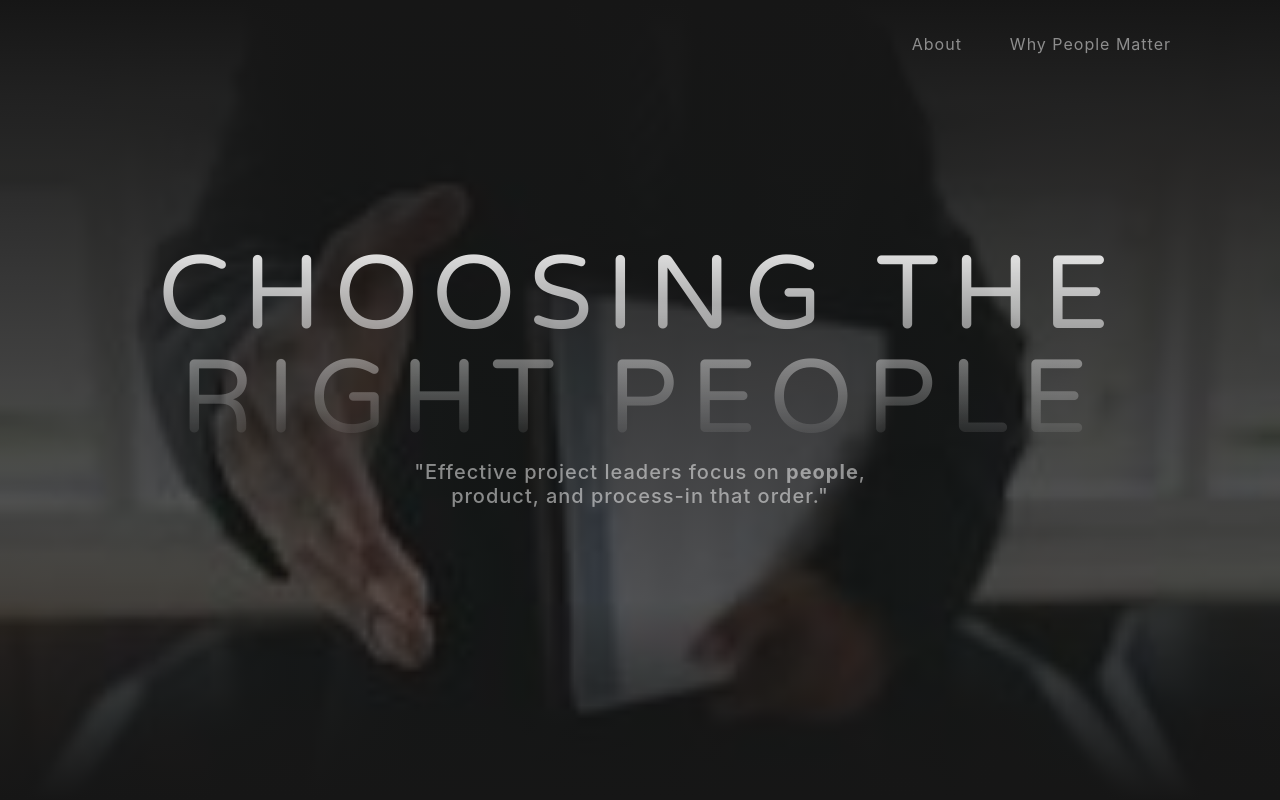
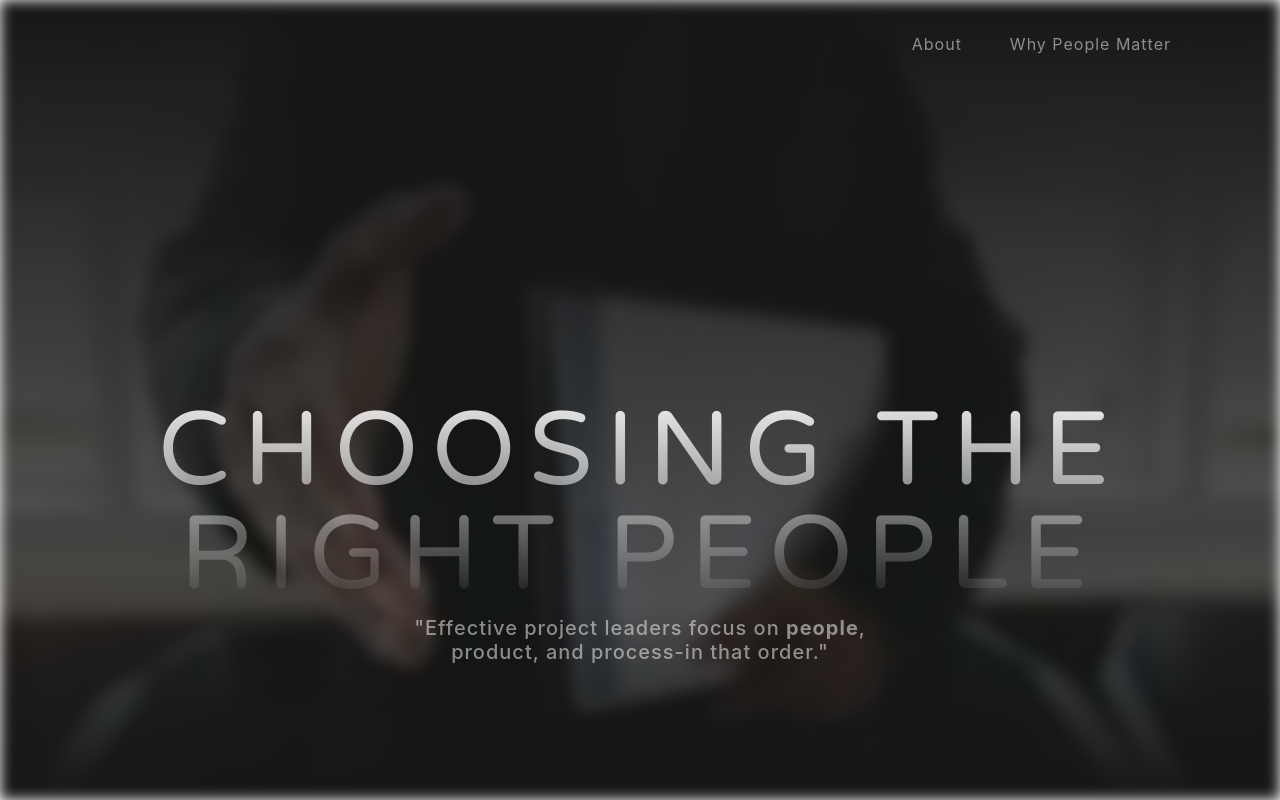
Before and after one commit to davidcloak/SelfOrganizingTeams, a website with bundled scripts: page index.html in a window 1280 px wide. Shown: the top 800 px of the page. Built offline with nearby package versions, Linux system fonts and the light colour scheme.

Commit message:
missionStatement img
fixed css for mission statement imge and text

```diff
--- a/css/grayscale.css
+++ b/css/grayscale.css
@@ -90,6 +90,7 @@
   height: auto;
   min-height: 35rem;
   padding: 15rem 0;
+  filter: blur(7px);
   background: linear-gradient(to bottom, rgba(22, 22, 22, 1) 0%, rgba(22, 22, 22, 0.7) 75%, #161616 100%), url("../img/handReachingOut.jfif");
   background-position: center;
   background-repeat: no-repeat;
--- a/customStyle.css
+++ b/customStyle.css
@@ -6,3 +6,56 @@
 #Qualities img{
     filter: blur(5px) grayscale();
 }
+
+#container{
+    position:relative;
+    width: 100%;
+    height: auto;
+}
+.centered{
+    position: absolute;
+    left: 50%;
+    transform: translate(-50%, -50%);
+
+    width: 100%;
+    height: auto;
+    min-height: 35rem;
+}
+
+.centered h1 {
+  font-family: 'Varela Round';
+  font-size: 2.5rem;
+  line-height: 2.5rem;
+  letter-spacing: 0.8rem;
+  background: -webkit-linear-gradient(rgba(255, 255, 255, 0.9), rgba(255, 255, 255, 0));
+  -webkit-text-fill-color: transparent;
+  -webkit-background-clip: text;
+}
+
+.centered h2 {
+  max-width: 20rem;
+  font-size: 1rem;
+}
+
+@media (min-width: 768px) {
+  .centered h1 {
+    font-size: 4rem;
+    line-height: 4rem;
+  }
+}
+
+@media (min-width: 992px) {
+  .centered{
+    height: 100vh;
+    padding: 0;
+  }
+  .centered h1 {
+    font-size: 6.5rem;
+    line-height: 6.5rem;
+    letter-spacing: 0.8rem;
+  }
+  .centered h2 {
+    max-width: 30rem;
+    font-size: 1.25rem;
+  }
+}
--- a/index.html
+++ b/index.html
@@ -47,14 +47,18 @@
     </nav>
 
     <!-- Header -->
+    <div id="container">
     <header class="masthead">
         <div class="container d-flex h-100 align-items-center">
-            <div class="mx-auto text-center">
-                <h1 class="mx-auto my-0 text-uppercase">Choosing The Right People</h1>
-                <h2 class="text-white-50 mx-auto mt-2 mb-5">"Effective project leaders focus on <strong>people</strong>, product, and process-in that order."</h2>
-            </div>
         </div>
     </header>
+    <div class="mx-auto text-center centered">
+        <h1 class="mx-auto my-0 text-uppercase">Choosing The Right People</h1>
+        <h2 class="text-white-50 mx-auto mt-2 mb-5">"Effective project leaders focus on <strong>people</strong>, product, and process-in that order."</h2>
+    </div>
+    </div>
+
+
 
     <!-- About Section -->
     <section id="about" class="about-section text-center">
@@ -105,7 +109,7 @@
             </div>
 
             <!-- Project Two Row -->
-           <!-- <div class="row justify-content-center no-gutters">
+            <div class="row justify-content-center no-gutters">
                 <div class="col-lg-6">
                     <img class="img-fluid" src="img/demo-image-02.jpg" alt="">
                 </div>
@@ -120,7 +124,7 @@
                         </div>
                     </div>
                 </div>
-            </div>-->
+            </div>
 
         </div>
     </section>
```
